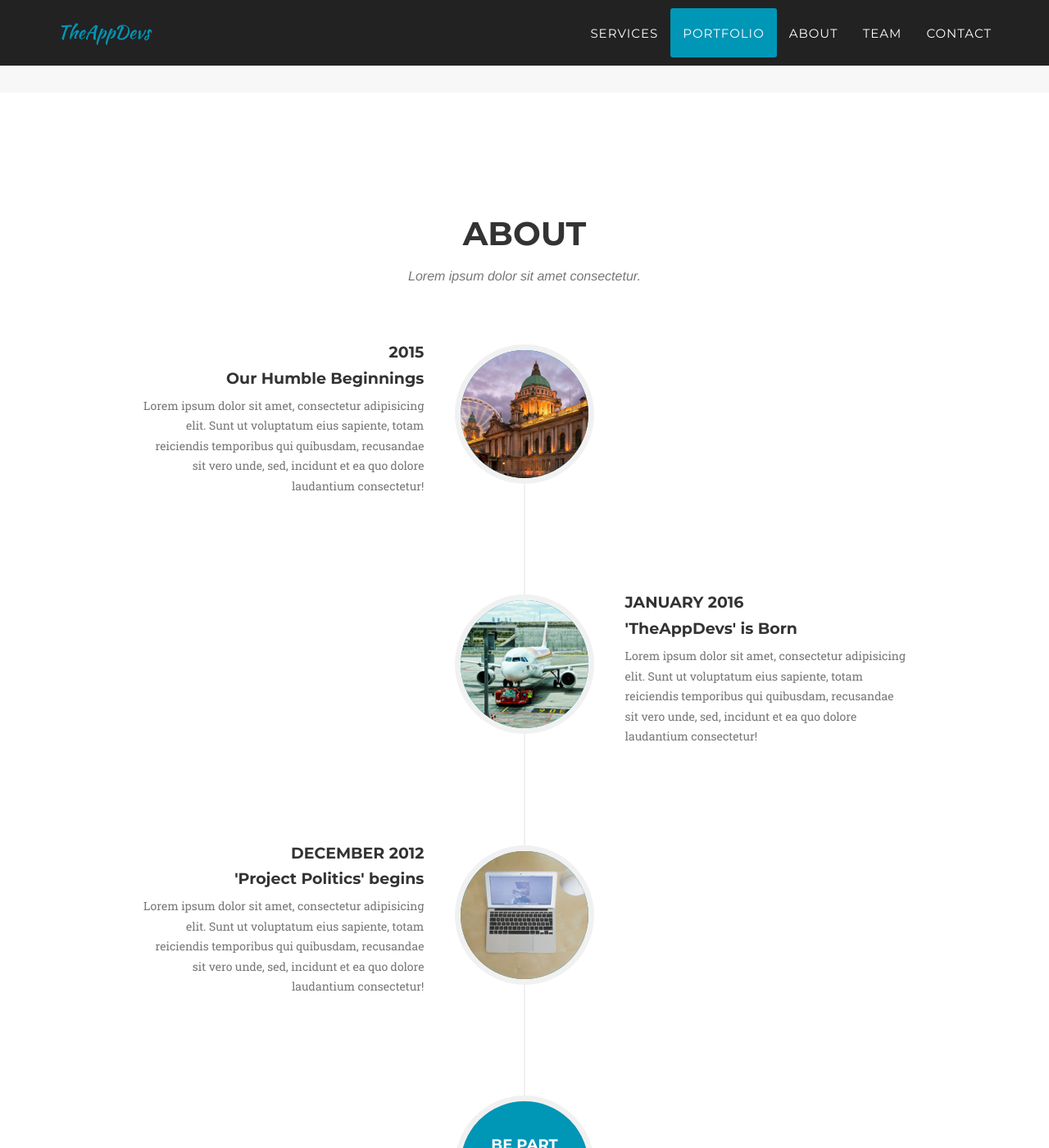
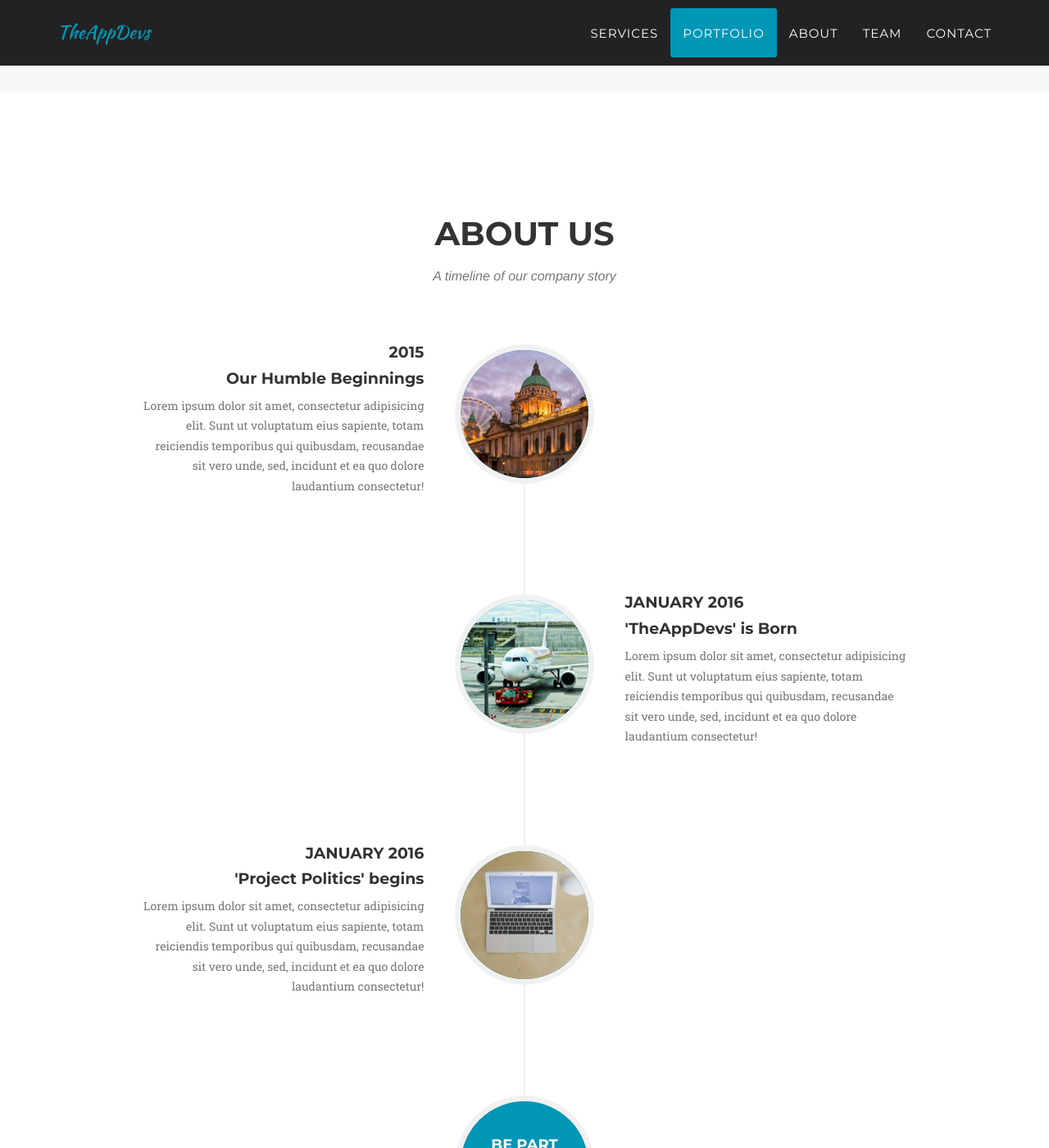
Before and after one commit to TheAppDevs/website, a Jekyll site: the page built from index.html, in a window 1280 px wide and 1400 px high, scrolled down 2432 px. Shown: the whole window at 82% size. Built offline with Jekyll 4.4.1, drawn with Linux system fonts in a browser that asks for light colours; some web fonts are replaced.

Commit message:
updated about us, not complete.

```diff
--- a/_includes/about.html
+++ b/_includes/about.html
@@ -3,8 +3,8 @@
         <div class="container">
             <div class="row">
                 <div class="col-lg-12 text-center">
-                    <h2 class="section-heading">About</h2>
-                    <h3 class="section-subheading text-muted">Lorem ipsum dolor sit amet consectetur.</h3>
+                    <h2 class="section-heading">About Us</h2>
+                    <h3 class="section-subheading text-muted">A timeline of our company story</h3>
                 </div>
             </div>
             <div class="row">
@@ -44,7 +44,7 @@
                             </div>
                             <div class="timeline-panel">
                                 <div class="timeline-heading">
-                                    <h4>December 2012</h4>
+                                    <h4>January 2016</h4>
                                     <h4 class="subheading">'Project Politics' begins</h4>
                                 </div>
                                 <div class="timeline-body">
```
